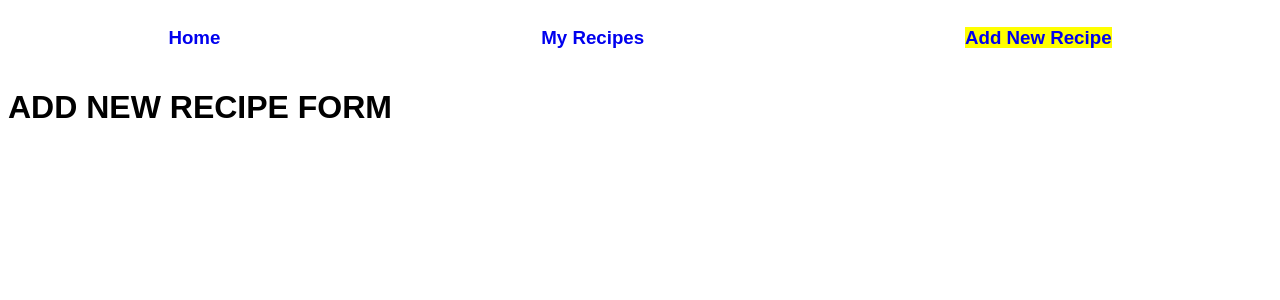
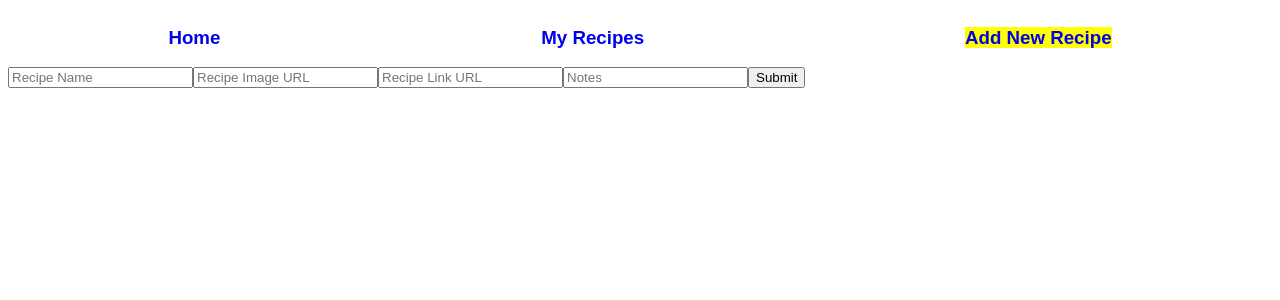
Before and after one commit to IguanasEverywhere/recipe-rolodex, a React (Create React App) app: page /new in a window 1280 px wide. Shown: the top 300 px of the page. Built offline with nearby package versions, Linux system fonts and the light colour scheme; data requests are answered from the project's data file; a web font is replaced by a local one.

Commit message:
Get add recipe form running with fetch posting to db

```diff
--- a/db.json
+++ b/db.json
@@ -13,6 +13,13 @@
       "image": "https://images.themodernproper.com/billowy-turkey/production/posts/2020/Tandoori-Chicken-Sheet-Pan-Dinner-6.jpg?w=800&q=82&fm=jpg&fit=crop&dm=1599768778&s=5816595aacad9279528c4fd1be73dd14",
       "url": "https://themodernproper.com/tandoori-chicken-and-cauliflower-sheet-pan-dinner",
       "notes": "Doesn't need so much caulifower, once head is plenty"
+    },
+    {
+      "name": "Balsamic Pork Tenderloin",
+      "image": "https://www.lecremedelacrumb.com/wp-content/uploads/2019/03/instant-pot-balsamic-pork-tenderloin-4.jpg",
+      "url": "https://www.lecremedelacrumb.com/instant-pot-balsamic-pork-tenderloin/",
+      "notes": "none",
+      "id": 3
     }
   ]
 }
--- a/src/AddRecipe.js
+++ b/src/AddRecipe.js
@@ -1,10 +1,46 @@
-import React from 'react';
+import React, { useState } from 'react';
 
 function AddRecipe() {
 
+  const [newRecipeFormData, setNewRecipeFormData] = useState({
+    name: '',
+    image: '',
+    url: '',
+    notes: ''
+  })
+
+  console.log('FORM DATA STATE', newRecipeFormData);
+
+  function handleAddFormChange(e) {
+    setNewRecipeFormData({
+      ...newRecipeFormData,
+      [e.target.name]: e.target.value
+    })
+  }
+
+  function handleAddFormSubmit(e) {
+    e.preventDefault();
+    fetch('http://localhost:4000/recipes', {
+      method: 'POST',
+      headers: {
+        'Content-Type': 'application/json',
+        Accept: 'application/json'
+      },
+      body: JSON.stringify(newRecipeFormData)
+    })
+    .then(r => r.json())
+    .then(addedRecipe => console.log(addedRecipe))
+  }
+
   return (
     <div>
-      <h1>ADD NEW RECIPE FORM</h1>
+      <form onSubmit={handleAddFormSubmit}>
+        <input name="name" placeholder="Recipe Name" value={newRecipeFormData.name} onChange={handleAddFormChange}></input>
+        <input name="image" placeholder="Recipe Image URL" value={newRecipeFormData.image} onChange={handleAddFormChange}></input>
+        <input name="url" placeholder="Recipe Link URL" value={newRecipeFormData.url} onChange={handleAddFormChange}></input>
+        <input name="notes" placeholder="Notes" value={newRecipeFormData.notes} onChange={handleAddFormChange}></input>
+        <input type="submit"></input>
+      </form>
     </div>
   )
 }
```
